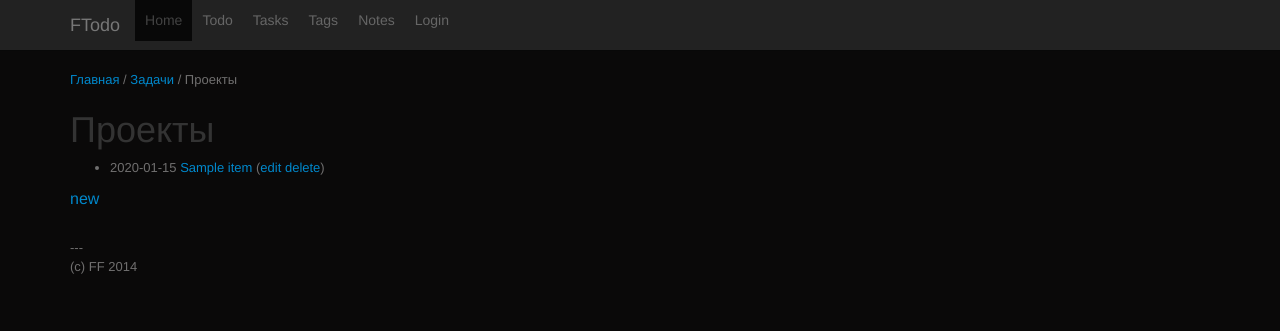
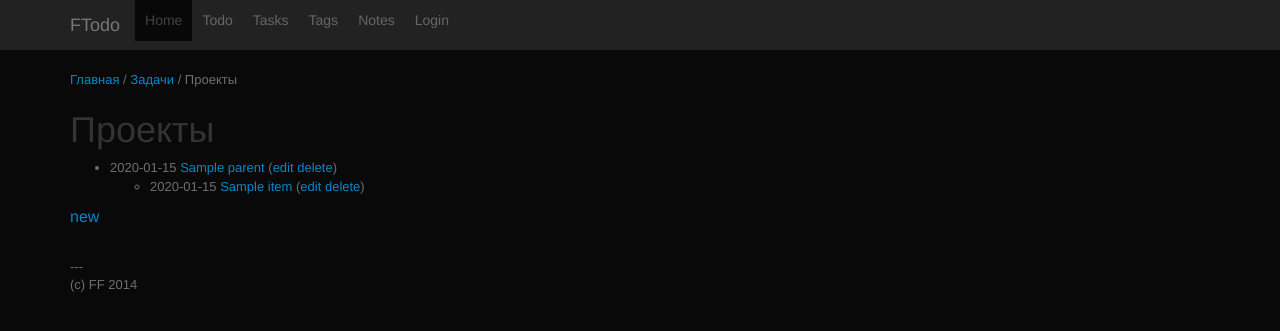
Before and after one commit to dfalk/django-ftodo, a Django app: template templates/ftodo/project_list.html in a window 1280 px wide. Shown: the top 331 px of the page. Run offline with Django 3.2, Linux system fonts and the light colour scheme; the template is opened without the code that fills it: most values are stand-ins (such as "Sample title", 1, 10 or a date in 2020); some libraries are stand-ins or nearby versions.

Commit message:
add project groups

```diff
--- a/models.py
+++ b/models.py
@@ -30,6 +30,7 @@ class Task(models.Model):
     completed = models.BooleanField(default=False)
     goal = models.BooleanField(default=False)
     project = models.BooleanField(default=False)
+    progroup = models.BooleanField(default=False)
     repeat = models.BooleanField(default=False)
     bookmark = models.BooleanField(default=False)
     tags = models.ManyToManyField(TaskTag, blank=True, null=True)
--- a/templates/ftodo/project_list.html
+++ b/templates/ftodo/project_list.html
@@ -9,11 +9,20 @@
 {% block title %}Проекты{% endblock %}
 
 {% block content %}
+{% regroup object_list by parent as project_list %}
 <ul>
-    {% for item in object_list %}
-    <li>{{ item.date_due|date:"Y-m-d" }} {% if item.completed %}+ {% endif %}<a href="{% url "task_detail" item.id %}">{{ item.title }}</a> (<a href="{% url "task_edit" item.id %}">edit</a>
+{% for project in project_list %}
+    <li>{% with grp=project.grouper %}{{ grp.date_due|date:"Y-m-d" }} {% if grp.completed %}+ {% endif %}<a href="{% url "task_detail" grp.id %}">{{ grp.title }}</a> (<a href="{% url "task_edit" grp.id %}">edit</a>
+    <a href="{% url "task_delete" grp.id %}">delete</a>)</li>
+    {% endwith %}
+    <ul>
+        {% for item in project.list %}
+             <li>{{ item.date_due|date:"Y-m-d" }} {% if item.completed %}+ {% endif %}<a href="{% url "task_detail" item.id %}">{{ item.title }}</a> (<a href="{% url "task_edit" item.id %}">edit</a>
     <a href="{% url "task_delete" item.id %}">delete</a>)</li>
-    {% endfor %}
+        {% endfor %}
+    </ul>
+    </li>
+{% endfor %}
 </ul>
 
 <p><a href="{% url "task_new" %}">new</a></p>
```
Also changed, not shown: migrations/0009_auto__add_field_task_progroup.py (added).
